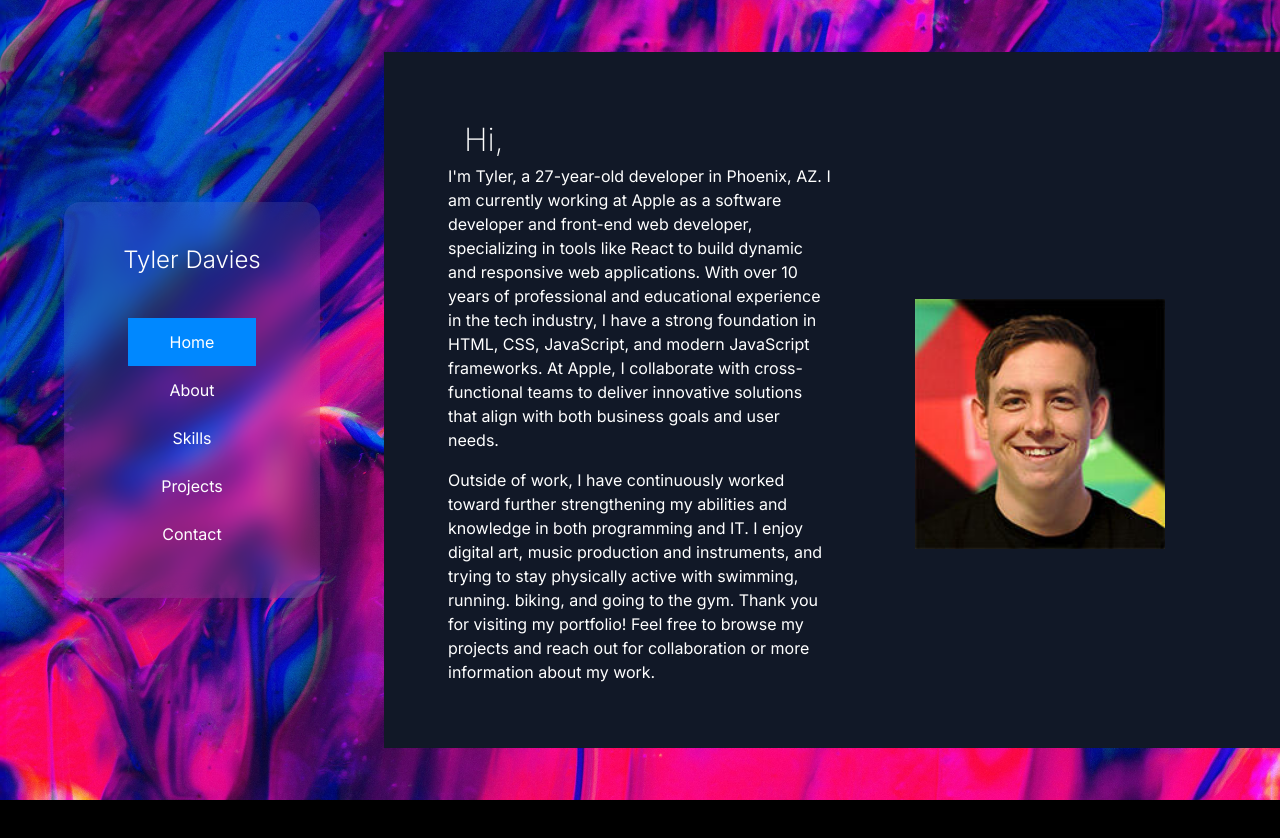
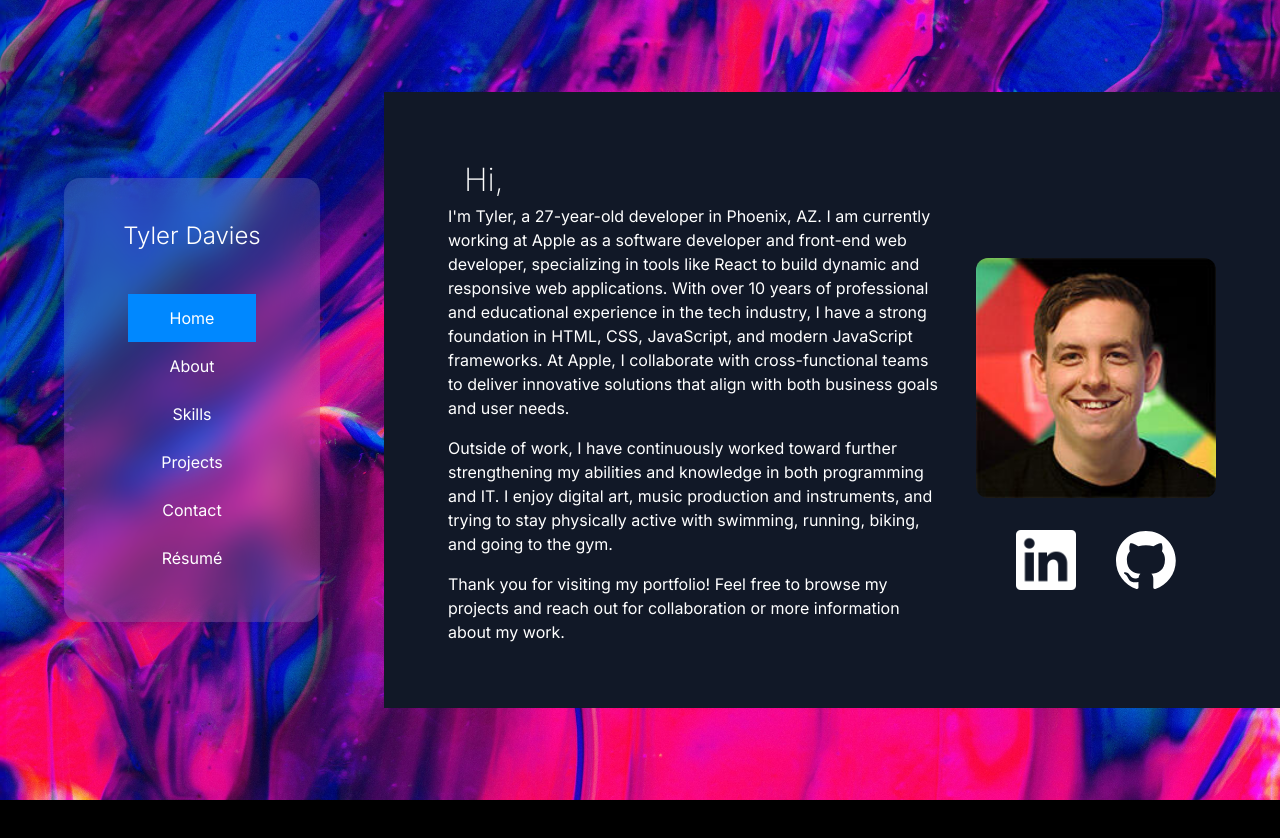
Before and after one commit to TylerSDavies/portfolio-website, a Next.js app: page / in a window 1280 px wide. Shown: the top 838 px of the page. Built offline with nearby package versions, Linux system fonts and the light colour scheme.

Commit message:
social links and resume added

```diff
--- a/src/components/Nav.js
+++ b/src/components/Nav.js
@@ -4,7 +4,12 @@ function NavButton(props) {
     const [mouseHover, setMouseHover] = useState(false);
     return (
         <button
+            href={props.link}
             onClick={() => {
+                if (props.link) {
+                    window.open(props.link, '_blank');
+                    return;
+                }
                 props.changePage(props.pageName);
                 props.setMenuToggle(false);
             }}
@@ -32,7 +37,7 @@ export default function Nav(props) {
     }
 
     return (
-        <div className="flex flex-col top-0 left-0 md:items-center w-screen bg-slate-800 md:bg-slate-200 md:bg-opacity-10 md:backdrop-blur-md md:max-w-64 md:rounded-2xl">
+        <div className="flex flex-col top-0 left-0 md:items-center w-screen bg-slate-800 md:bg-slate-200 md:bg-opacity-15 md:backdrop-blur-lg md:max-w-64 md:rounded-2xl">
             <button
                 className="w-16 h-16 md:hidden bg-slate-400 z-50"
                 onClick={menuButtonClick}
@@ -89,6 +94,15 @@ export default function Nav(props) {
                 >
                     Contact
                 </NavButton>
+
+                <NavButton
+                    setMenuToggle={setMenuToggle}
+                    currentPage={props.pageName}
+                    pageName='resume'
+                    link='/Résumé.pdf'
+                >
+                    Résumé
+                </NavButton>
             </div>
             <div
                 onClick={() => setMenuToggle(false)}
--- a/src/pages/Contact.js
+++ b/src/pages/Contact.js
@@ -3,13 +3,13 @@ import PageContainer from '@/components/PageContainer';
 export default function Contact() {
     return (
         <PageContainer>
-            <div className='flex flex-wrap gap-16 justify-center items-center'>
+            <div className='flex flex-wrap gap-16 justify-evenly items-center'>
                 <div>
-                    <h3>Email</h3>
+                    <h2>Email</h2>
                     <a href='mailto:contact@tylerdavies.org' target='_blank'>contact@tylerdavies.org</a>
                 </div>
                 <div>
-                    <h3>Phone Number</h3>
+                    <h2>Phone</h2>
                     <p>+1 (602) 314-1661</p>
                 </div>
             </div>
--- a/src/pages/Home.js
+++ b/src/pages/Home.js
@@ -7,27 +7,44 @@ export default function Home() {
     return (
         <PageContainer>
             <h2 className="ml-4">Hi,</h2>
-            <div className="flex gap-8 max-h-full items-center flex-wrap">
+            <div className="flex flex-col xl:flex-row gap-8 max-h-full items-center">
                 <div
-                    className="flex flex-col gap-4 min-w-72 md:min-w-96"
+                    className="flex flex-col gap-4"
                     style={{flex: 3}}
                 >
-                    <p>
-                    I'm Tyler, a 27-year-old developer in Phoenix, AZ. I am currently working at Apple as a software developer and front-end web developer, specializing in tools like React to build dynamic and responsive web applications. With over 10 years of professional and educational experience in the tech industry, I have a strong foundation in HTML, CSS, JavaScript, and modern JavaScript frameworks. At Apple, I collaborate with cross-functional teams to deliver innovative solutions that align with both business goals and user needs.
-                    </p>
-                    <p>
-                    Outside of work, I have continuously worked toward further strengthening my abilities and knowledge in both programming and IT. I enjoy digital art, music production and instruments, and trying to stay physically active with swimming, running. biking, and going to the gym. Thank you for visiting my portfolio! Feel free to browse my projects and reach out for collaboration or more information about my work.
-                    </p>
+                    <p>I'm Tyler, a 27-year-old developer in Phoenix, AZ. I am currently working at Apple as a software developer and front-end web developer, specializing in tools like React to build dynamic and responsive web applications. With over 10 years of professional and educational experience in the tech industry, I have a strong foundation in HTML, CSS, JavaScript, and modern JavaScript frameworks. At Apple, I collaborate with cross-functional teams to deliver innovative solutions that align with both business goals and user needs.</p>
+
+                    <p>Outside of work, I have continuously worked toward further strengthening my abilities and knowledge in both programming and IT. I enjoy digital art, music production and instruments, and trying to stay physically active with swimming, running, biking, and going to the gym.</p>
+
+                    <p>Thank you for visiting my portfolio! Feel free to browse my projects and reach out for collaboration or more information about my work.</p>
                 </div>
-                <div className="flex justify-center flex-auto">
+                <div className="flex flex-row xl:flex-col justify-center flex-auto xl:max-w-60 gap-8">
                     <Image
                         src='/images/profile-image.jpg'
-                        height={250}
-                        width={250}
+                        height={240}
+                        width={240}
                         alt='profile-image'
-                        style={{display: 'flex', width: '250px', height: '250px'}}
+                        style={{display: 'flex', width: '240px', height: '240px'}}
+                        className="rounded-xl"
                     />
-
+                    <div className="flex flex-col xl:flex-row justify-evenly items-center w-full">
+                        <a href='https://www.linkedin.com/in/tyler-s-davies/' target='_blank'>
+                            <Image
+                                src='/logos/linkedin.png'
+                                height={60}
+                                width={60}
+                                alt='linkedin.png'
+                            />
+                        </a>
+                        <a href='https://github.com/TylerSDavies' target='_blank'>
+                            <Image
+                                src='/logos/github.svg'
+                                height={60}
+                                width={60}
+                                alt='github.svg'
+                            />
+                        </a>
+                    </div>
                 </div>
             </div>
         </PageContainer>
```
Also changed, not shown: public/logos/github.svg (added), public/logos/linkedin.png (added).
